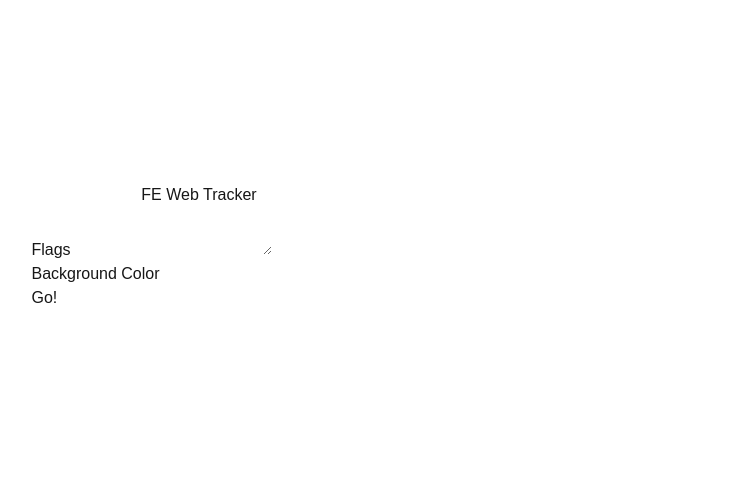
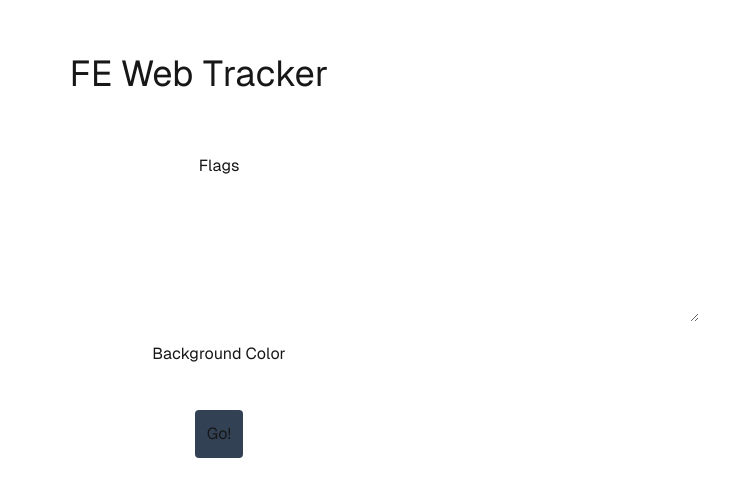
Before and after one commit to Fleury14/fe-tracker-2, a Next.js app: page / in a window 1280 px wide. Shown: the part 154-650 px from the top of the page, without its empty margins (441-1170 px from the left). Built offline with nearby package versions, Linux system fonts and the light colour scheme.

Commit message:
feat(entry form): stylize form

```diff
--- a/src/app/page.tsx
+++ b/src/app/page.tsx
@@ -2,8 +2,8 @@ import EntryForm from '@/app/ui/entry-form';
 
 export default function Home() {
   return (
-    <div className="flex flex-col justify-center items-center h-screen">
-      <h1>FE Web Tracker</h1>
+    <div className="flex flex-col justify-center items-center h-screen font-[family-name:var(--font-geist-sans)]">
+      <h1 className="text-4xl m-10">FE Web Tracker</h1>
       <EntryForm />
     </div>
   );
--- a/src/app/ui/entry-form.tsx
+++ b/src/app/ui/entry-form.tsx
@@ -1,16 +1,16 @@
 export default function Form() {
   return (
-    <form>
-      <div>
+    <form className="w-full">
+      <div className="flex flex-col m-5 w-full items-center">
         <label>Flags</label>
-        <textarea></textarea>
+        <textarea rows={6} className="min-w-96 w-3/4 text-slate-950"></textarea>
       </div>
-      <div>
+      <div className="flex flex-col m-5 w-full items-center">
         <label>Background Color</label>
         <input></input>
       </div>
-      <div>
-        <button>Go!</button>
+      <div className="flex justify-center m-5 w-full">
+        <button className="bg-slate-700 p-3 rounded hover:bg-slate-600">Go!</button>
       </div>
     </form>
   )
```
